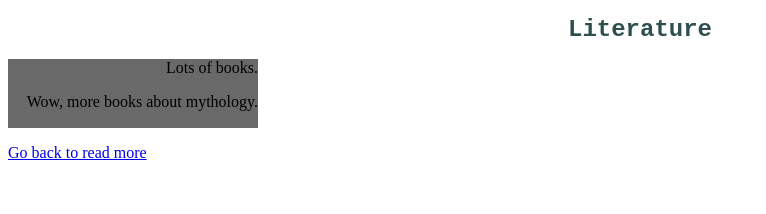
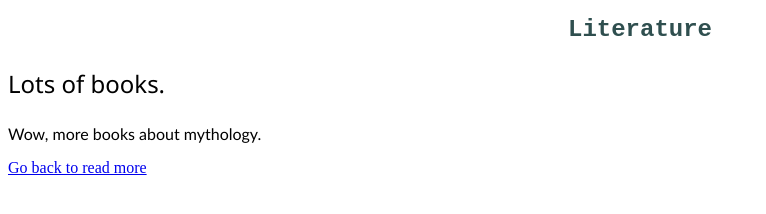
Before and after one commit to jdmar3-comp426/a01-emenay, a website: page page2.html in a window 1280 px wide. Shown: the whole page, without its empty margins (0-766 px from the left). Drawn offline with Linux system fonts and the light colour scheme.

Commit message:
hierarchy?

```diff
--- a/page2.html
+++ b/page2.html
@@ -9,10 +9,8 @@
     <body>
         <div>
             <h1 class="subtitle">Literature</h1>
-            <div id="spice">
-                <p>Lots of books. </p>
-                <p>Wow, more books about mythology.</p>
-            </div>
+            <p class="large spice">Lots of books. </p>
+            <p class="small spice">Wow, more books about mythology.</p>
             <p><a href="/index.html">Go back to read more</a></p>
         </div>
     </body>
```
